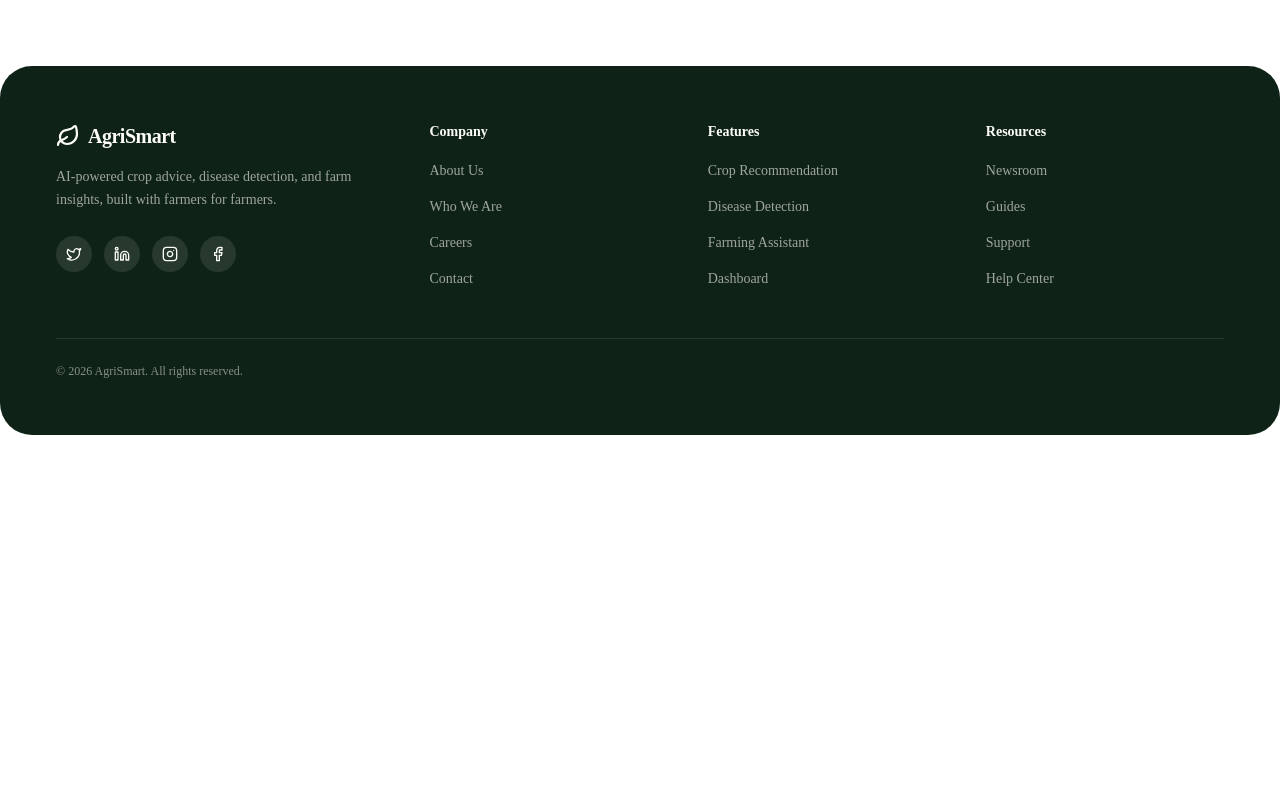
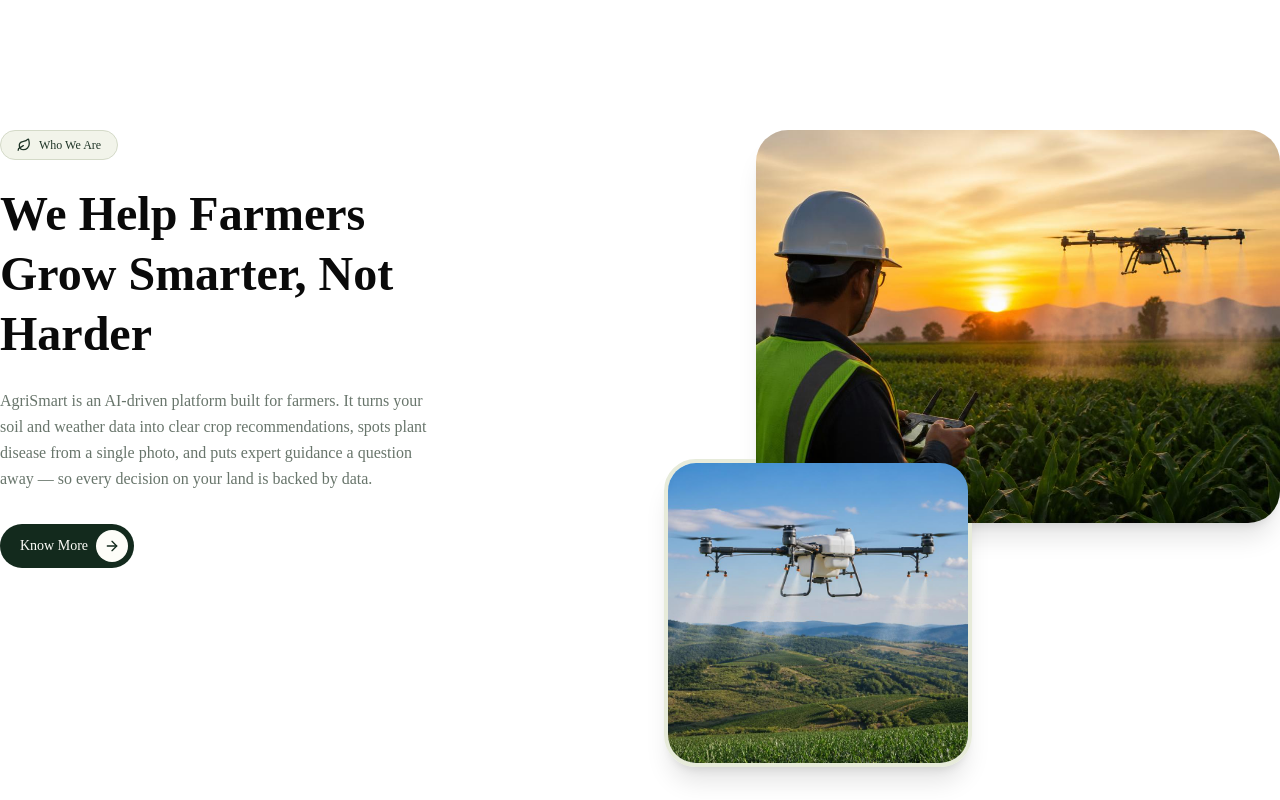
Before and after one commit to RaiyanJiyon/agri-smart-ui, a Next.js app: page / in a window 1280 px wide. Shown: the part 6180-6980 px from the top of the page. Before the commit the page ends 6615 px from the top, so only its background shows below. Built offline with nearby package versions, Linux system fonts and the light colour scheme.

Commit message:
feat: add WhoWeAre component to highlight AgriSmart's mission and services

```diff
--- a/src/app/page.tsx
+++ b/src/app/page.tsx
@@ -6,6 +6,7 @@
 import { Stats } from '@/features/landing/components/Stats';
 import { Testimonials } from '@/features/landing/components/Testimonials';
 import { TrustBar } from '@/features/landing/components/TrustBar';
+import { WhoWeAre } from '@/features/landing/components/WhoWeAre';
 import { Footer } from '@/shared/components/layout/Footer';
 
 export default function Home() {
@@ -20,6 +21,7 @@
         <Testimonials />
         <Stats />
         <TrustBar />
+        <WhoWeAre />
       </main>
 
       <Footer />
--- /dev/null
+++ b/src/features/landing/components/WhoWeAre.tsx
@@ -0,0 +1,45 @@
+import Image from 'next/image';
+import { Eyebrow, PillButton } from '@/shared/components/layout/ui';
+import who1 from '../../../../public/assets/who-1.jpg';
+import who2 from '../../../../public/assets/who-2.jpg';
+
+export function WhoWeAre() {
+  return (
+    <section className="grid gap-12 py-16 md:grid-cols-2 md:py-24">
+      <div>
+        <Eyebrow>Who We Are</Eyebrow>
+        <h2 className="mt-6 max-w-md text-3xl font-semibold leading-tight md:text-5xl">
+          We Help Farmers Grow Smarter, Not Harder
+        </h2>
+        <p className="mt-6 max-w-md text-sm leading-relaxed text-[#68756B] md:text-base">
+          AgriSmart is an AI-driven platform built for farmers. It turns your
+          soil and weather data into clear crop recommendations, spots plant
+          disease from a single photo, and puts expert guidance a question away
+          — so every decision on your land is backed by data.
+        </p>
+        <div className="mt-8">
+          <PillButton variant="dark">Know More</PillButton>
+        </div>
+      </div>
+
+      <div className="relative">
+        <Image
+          src={who1}
+          alt="Operator flying a spraying drone over a field at sunset"
+          width={1024}
+          height={768}
+          loading="lazy"
+          className="ml-auto w-[85%] rounded-[2rem] object-cover shadow-xl"
+        />
+        <Image
+          src={who2}
+          alt="Drone flying over rolling farmland"
+          width={816}
+          height={816}
+          loading="lazy"
+          className="-mt-16 w-1/2 rounded-[2rem] border-4 border-[#E7EBDA] object-cover shadow-xl"
+        />
+      </div>
+    </section>
+  );
+}
```
